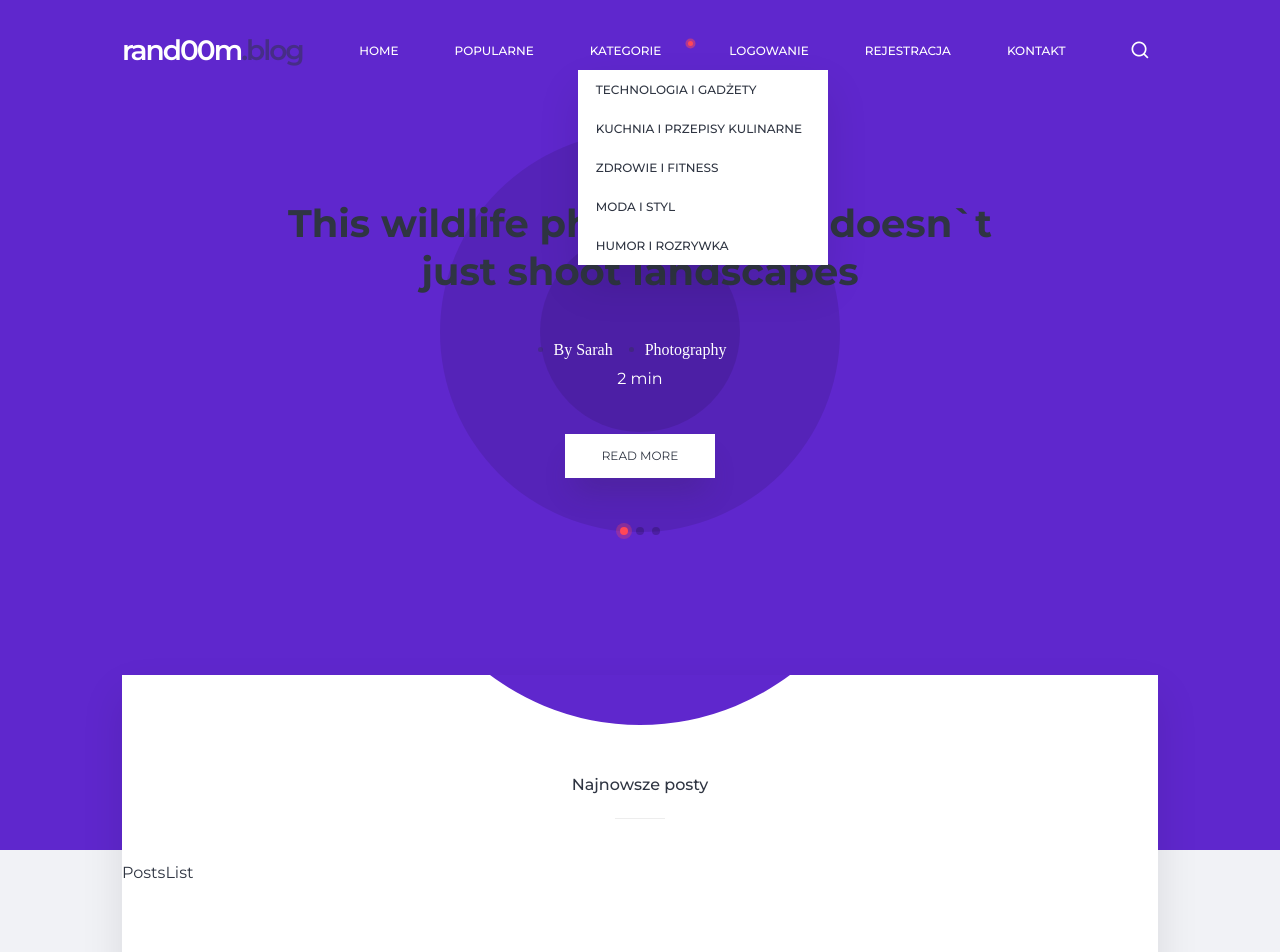
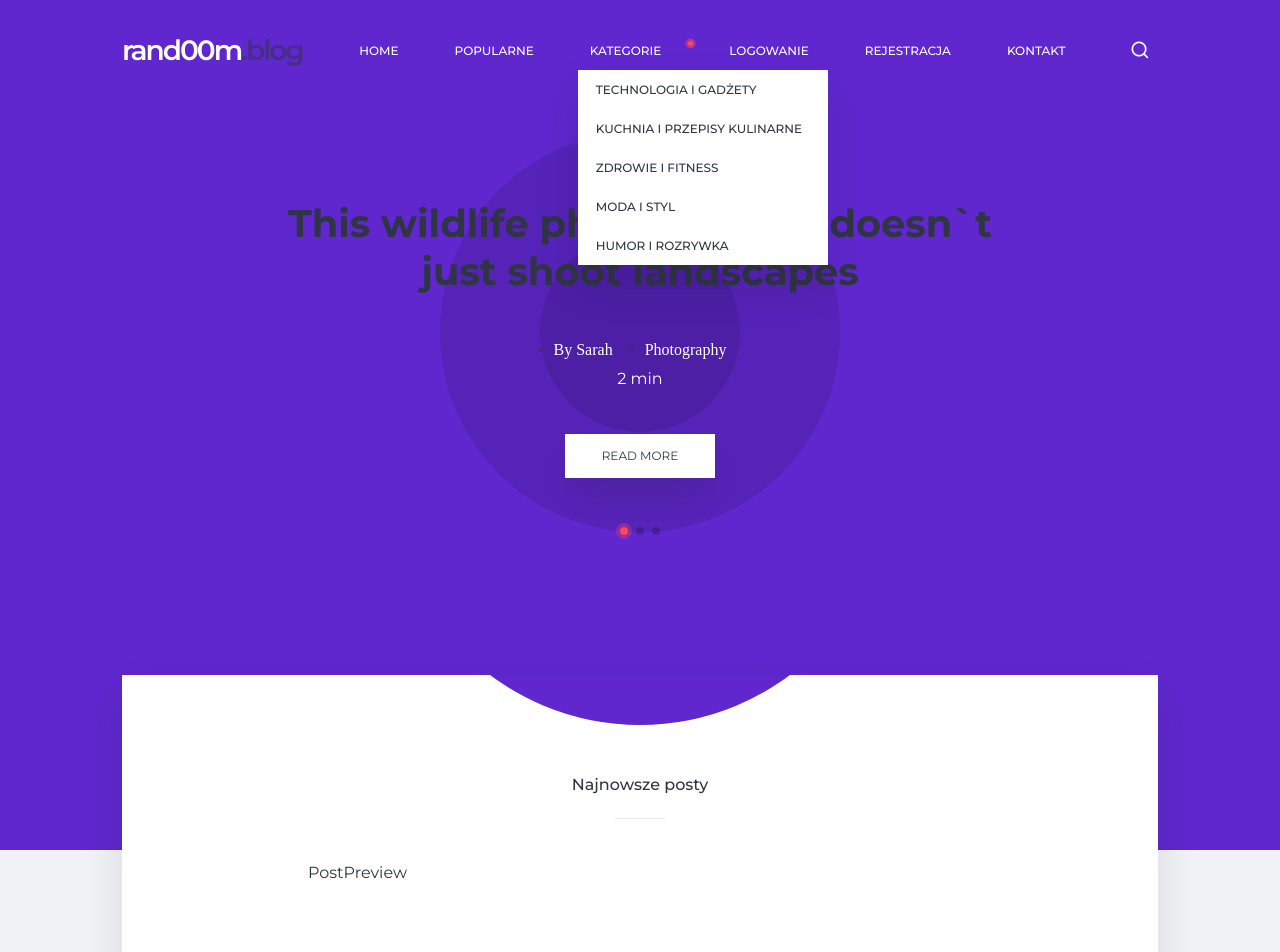
Before and after one commit to Bartek-Wieckowski/react-randoom-blog, a React (Vite) app: page / in a window 1280 px wide. Shown: the top 952 px of the page. Built offline with nearby package versions, Linux system fonts and the light colour scheme.

Commit message:
created PostList component

```diff
--- a/src/components/PostsList/PostsList.jsx
+++ b/src/components/PostsList/PostsList.jsx
@@ -1,5 +1,5 @@
 import "./posts-list.scss";
 
-export default function PostsList() {
-  return <div>PostsList</div>;
+export default function PostsList({ children }) {
+  return <div className="post__list">{children}</div>;
 }
--- a/src/components/PostsList/posts-list.scss
+++ b/src/components/PostsList/posts-list.scss
@@ -0,0 +1,5 @@
+.post__list {
+  max-width: 728px;
+  margin: 0 auto;
+  padding: 0 2em;
+}
```
